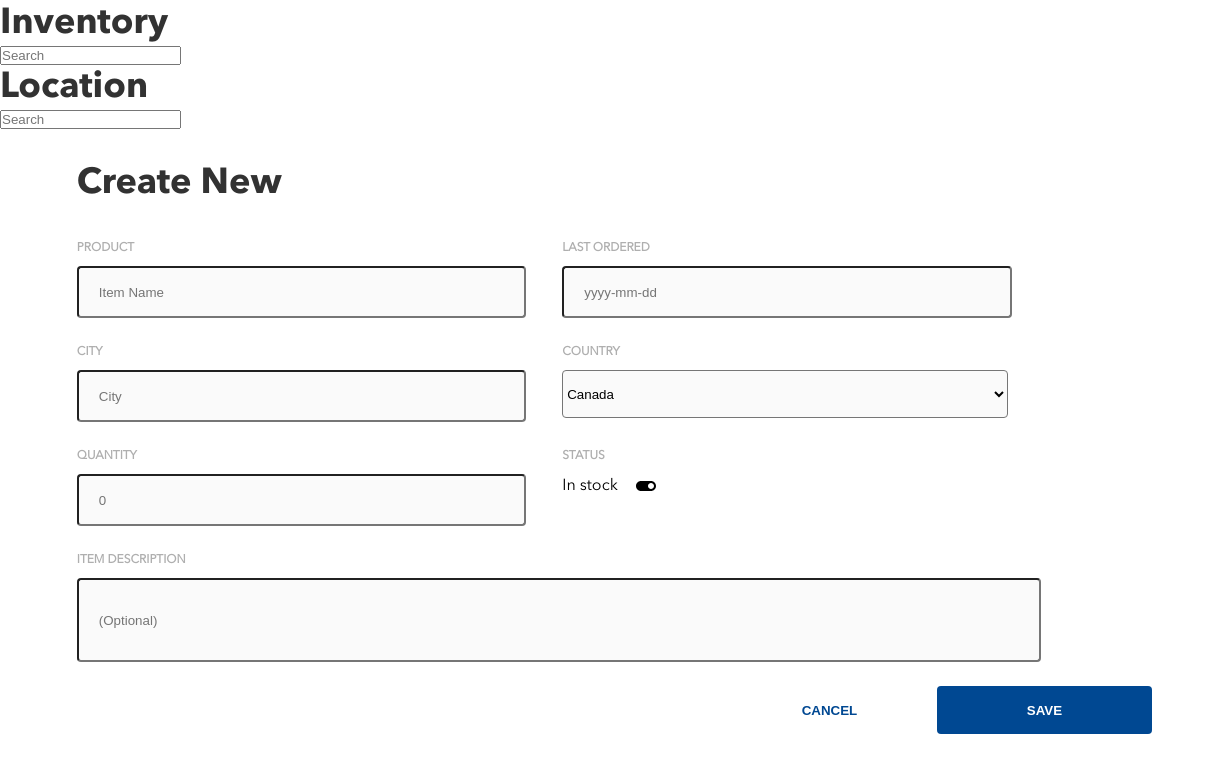
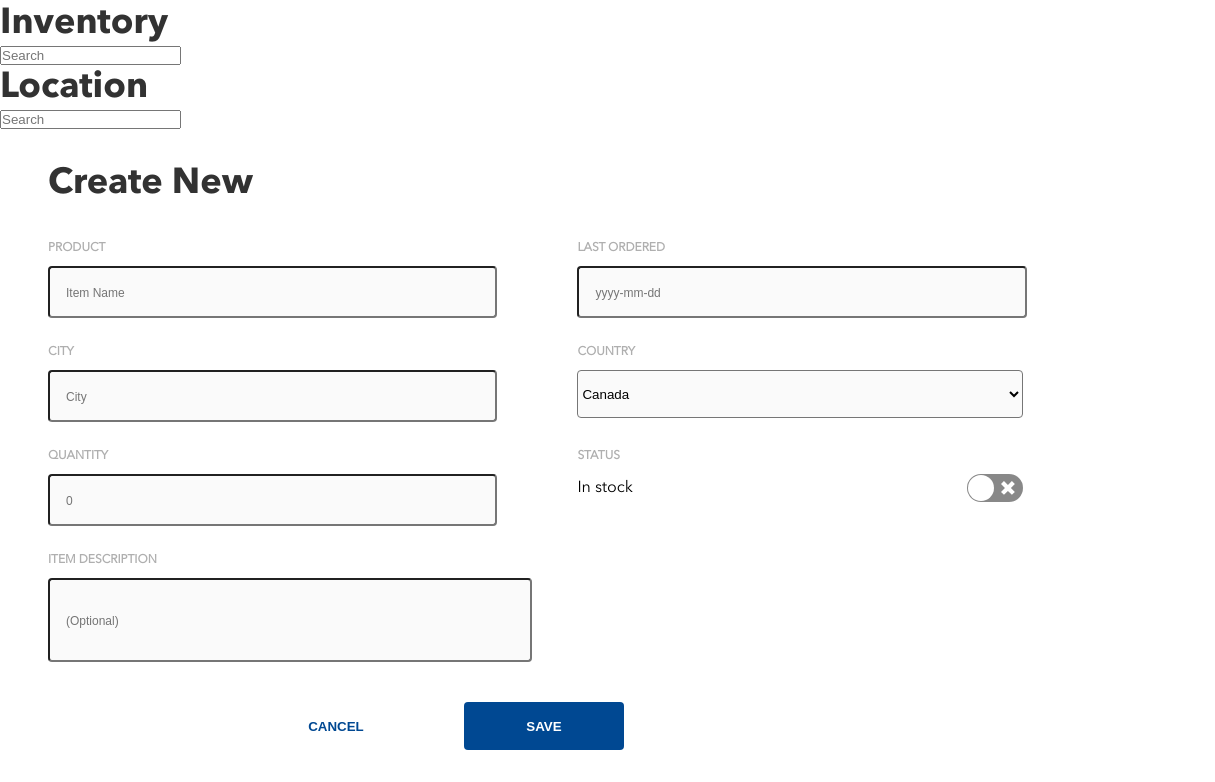
Before and after one commit to Short-Hop/InStock, a React (Create React App) app in the folder client/in-stock/: page / in a window 1536 px wide. Shown: the part 342-1124 px from the top of the page, without its empty margins (0-1215 px from the left). Before the commit the page ends 1076 px from the top, so only its background shows below. Built offline with nearby package versions, Linux system fonts and the light colour scheme.

Commit message:
desktop styling

```diff
--- a/client/in-stock/package.json
+++ b/client/in-stock/package.json
@@ -5,7 +5,8 @@
   "dependencies": {
     "react": "^16.8.6",
     "react-dom": "^16.8.6",
-    "react-scripts": "3.0.1"
+    "react-scripts": "3.0.1",
+    "react-switch": "^5.0.0"
   },
   "scripts": {
     "start": "react-scripts start",
--- a/client/in-stock/src/App.js
+++ b/client/in-stock/src/App.js
@@ -5,7 +5,7 @@ import InvHeader from "../src/component/InvHeader";
 import LocHeader from "../src/component/LocHeader";
 import "./App.css";
 import "./styles/styles.css";
-import CreateProduct from "./CreateProduct";
+import CreateProduct from "./components/CreateProduct";
 
 
 class App extends React.Component {
--- a/client/in-stock/src/CreateProduct.js
+++ b/client/in-stock/src/components/CreateProduct.js
@@ -1,6 +1,5 @@
 import React from "react";
-import toggle_on from "./assets/Icons/SVG/Icon-toggle_on.svg";
-import toggle_off from "./assets/Icons/SVG/Icon-toggle_off.svg";
+import Switch from "react-switch";
 
 class CreateProduct extends React.Component {
   render() {
@@ -24,7 +23,7 @@ class CreateProduct extends React.Component {
                 <label>City</label>
                 <input type="text" id="city" placeholder="City" />
               </div>
-              <div className="column">
+              <div className="column" id="selectdiv">
                 <label>Country</label>
                 <select name="country" id="country">
                   <option value="Canada" selected>
@@ -44,7 +43,7 @@ class CreateProduct extends React.Component {
                 <label>Status</label>
                 <div id="status">
                   <p>In stock</p>
-                  <img src={toggle_on} />
+                  <Switch />
                 </div>
               </div>
             </div>
--- a/client/in-stock/src/styles/_createproduct.scss
+++ b/client/in-stock/src/styles/_createproduct.scss
@@ -49,11 +49,12 @@ p {
           border-radius: 4px;
           width: 100%;
           &::placeholder {
-            padding-left: 20px;
+            padding-left: 16px;
+            font-size: 12px;
 
-            #country select {
+            select #country &::after {
+              content: "<>";
               color: red;
-              //Arrows
             }
           }
           #description {
@@ -67,6 +68,7 @@ p {
           align-items: center;
           p {
             margin-right: 16px;
+            width: 100%;
           }
         }
 
@@ -111,9 +113,6 @@ p {
           }
         }
 
-        label {
-          //   margin-bottom: 24px;
-        }
         input,
         #country {
           margin-bottom: 24px;
@@ -129,29 +128,13 @@ p {
         #status {
           text-align: left;
           margin-bottom: 24px;
+          width: 29vw;
         }
 
         #product,
         #city,
         #quantity {
           margin-right: 24px;
-        }
-
-        button {
-          width: 100%;
-          border-radius: 4px;
-          height: 48px;
-          font-weight: bold;
-          text-transform: uppercase;
-        }
-        #Save {
-          background-color: #004892;
-          color: white;
-        }
-
-        #Cancel {
-          background-color: white;
-          color: #004892;
         }
 
         .form__buttons {
@@ -178,3 +161,62 @@ p {
     }
   }
 }
+
+@media (min-width: 1440px) {
+  .createnew {
+    width: 576px;
+    height: 624px;
+    margin-left: 48px;
+    margin-right: 48px;
+    display: flex;
+    flex-direction: column;
+
+    .createnew__form {
+      width: 576px;
+      form {
+        .row {
+          .column {
+            margin-right: 40px;
+          }
+        }
+
+        #description {
+          height: 80px;
+          width: 480px;
+          margin-bottom: 40px;
+        }
+        #status {
+          text-align: left;
+          margin-bottom: 24px;
+        }
+
+        #product,
+        #city,
+        #quantity {
+          margin-right: 40px;
+        }
+
+        #Cancel {
+          background-color: white;
+          color: #004892;
+          margin-right: 48px;
+        }
+
+        .form__buttons {
+          display: flex;
+          flex-direction: row-reverse;
+          margin-bottom: 40px;
+          width: 100%;
+        }
+        button {
+          width: 160px;
+          height: 48px;
+          border-radius: 4px;
+          height: 48px;
+          font-weight: bold;
+          text-transform: uppercase;
+        }
+      }
+    }
+  }
+}
--- a/client/in-stock/src/styles/styles.css
+++ b/client/in-stock/src/styles/styles.css
@@ -55,34 +55,42 @@ p {
   }
   .createnew .createnew__form form input::-webkit-input-placeholder,
   .createnew .createnew__form form #country::-webkit-input-placeholder {
-    padding-left: 20px;
+    padding-left: 16px;
+    font-size: 12px;
   }
   .createnew .createnew__form form input:-ms-input-placeholder,
   .createnew .createnew__form form #country:-ms-input-placeholder {
-    padding-left: 20px;
+    padding-left: 16px;
+    font-size: 12px;
   }
   .createnew .createnew__form form input::-ms-input-placeholder,
   .createnew .createnew__form form #country::-ms-input-placeholder {
-    padding-left: 20px;
+    padding-left: 16px;
+    font-size: 12px;
   }
   .createnew .createnew__form form input::placeholder,
   .createnew .createnew__form form #country::placeholder {
-    padding-left: 20px;
+    padding-left: 16px;
+    font-size: 12px;
   }
-  .createnew .createnew__form form input::-webkit-input-placeholder #country select,
-  .createnew .createnew__form form #country::-webkit-input-placeholder #country select {
+  select #country .createnew .createnew__form form input::-webkit-input-placeholder::after, select #country
+  .createnew .createnew__form form #country::-webkit-input-placeholder::after {
+    content: "<>";
     color: red;
   }
-  .createnew .createnew__form form input:-ms-input-placeholder #country select,
-  .createnew .createnew__form form #country:-ms-input-placeholder #country select {
+  select #country .createnew .createnew__form form input:-ms-input-placeholder::after, select #country
+  .createnew .createnew__form form #country:-ms-input-placeholder::after {
+    content: "<>";
     color: red;
   }
-  .createnew .createnew__form form input::-ms-input-placeholder #country select,
-  .createnew .createnew__form form #country::-ms-input-placeholder #country select {
+  select #country .createnew .createnew__form form input::-ms-input-placeholder::after, select #country
+  .createnew .createnew__form form #country::-ms-input-placeholder::after {
+    content: "<>";
     color: red;
   }
-  .createnew .createnew__form form input::placeholder #country select,
-  .createnew .createnew__form form #country::placeholder #country select {
+  select #country .createnew .createnew__form form input::placeholder::after, select #country
+  .createnew .createnew__form form #country::placeholder::after {
+    content: "<>";
     color: red;
   }
   .createnew .createnew__form form input #description,
@@ -106,6 +114,7 @@ p {
   }
   .createnew .createnew__form form #status p {
     margin-right: 16px;
+    width: 100%;
   }
   .createnew .createnew__form form button {
     width: 100%;
@@ -171,26 +180,12 @@ p {
   .createnew .createnew__form form #status {
     text-align: left;
     margin-bottom: 24px;
+    width: 29vw;
   }
   .createnew .createnew__form form #product,
   .createnew .createnew__form form #city,
   .createnew .createnew__form form #quantity {
     margin-right: 24px;
-  }
-  .createnew .createnew__form form button {
-    width: 100%;
-    border-radius: 4px;
-    height: 48px;
-    font-weight: bold;
-    text-transform: uppercase;
-  }
-  .createnew .createnew__form form #Save {
-    background-color: #004892;
-    color: white;
-  }
-  .createnew .createnew__form form #Cancel {
-    background-color: white;
-    color: #004892;
   }
   .createnew .createnew__form form .form__buttons {
     display: -webkit-box;
@@ -215,6 +210,66 @@ p {
   .createnew .createnew__form form #Cancel {
     background-color: white;
     color: #004892;
+  }
+}
+
+@media (min-width: 1440px) {
+  .createnew {
+    width: 576px;
+    height: 624px;
+    margin-left: 48px;
+    margin-right: 48px;
+    display: -webkit-box;
+    display: -ms-flexbox;
+    display: flex;
+    -webkit-box-orient: vertical;
+    -webkit-box-direction: normal;
+        -ms-flex-direction: column;
+            flex-direction: column;
+  }
+  .createnew .createnew__form {
+    width: 576px;
+  }
+  .createnew .createnew__form form .row .column {
+    margin-right: 40px;
+  }
+  .createnew .createnew__form form #description {
+    height: 80px;
+    width: 480px;
+    margin-bottom: 40px;
+  }
+  .createnew .createnew__form form #status {
+    text-align: left;
+    margin-bottom: 24px;
+  }
+  .createnew .createnew__form form #product,
+  .createnew .createnew__form form #city,
+  .createnew .createnew__form form #quantity {
+    margin-right: 40px;
+  }
+  .createnew .createnew__form form #Cancel {
+    background-color: white;
+    color: #004892;
+    margin-right: 48px;
+  }
+  .createnew .createnew__form form .form__buttons {
+    display: -webkit-box;
+    display: -ms-flexbox;
+    display: flex;
+    -webkit-box-orient: horizontal;
+    -webkit-box-direction: reverse;
+        -ms-flex-direction: row-reverse;
+            flex-direction: row-reverse;
+    margin-bottom: 40px;
+    width: 100%;
+  }
+  .createnew .createnew__form form button {
+    width: 160px;
+    height: 48px;
+    border-radius: 4px;
+    height: 48px;
+    font-weight: bold;
+    text-transform: uppercase;
   }
 }
 
```
Also changed, not shown: client/in-stock/src/components/Switch.js (added, +23 -0 lines), 2 other files (tests, documents, lock files or other folders).
